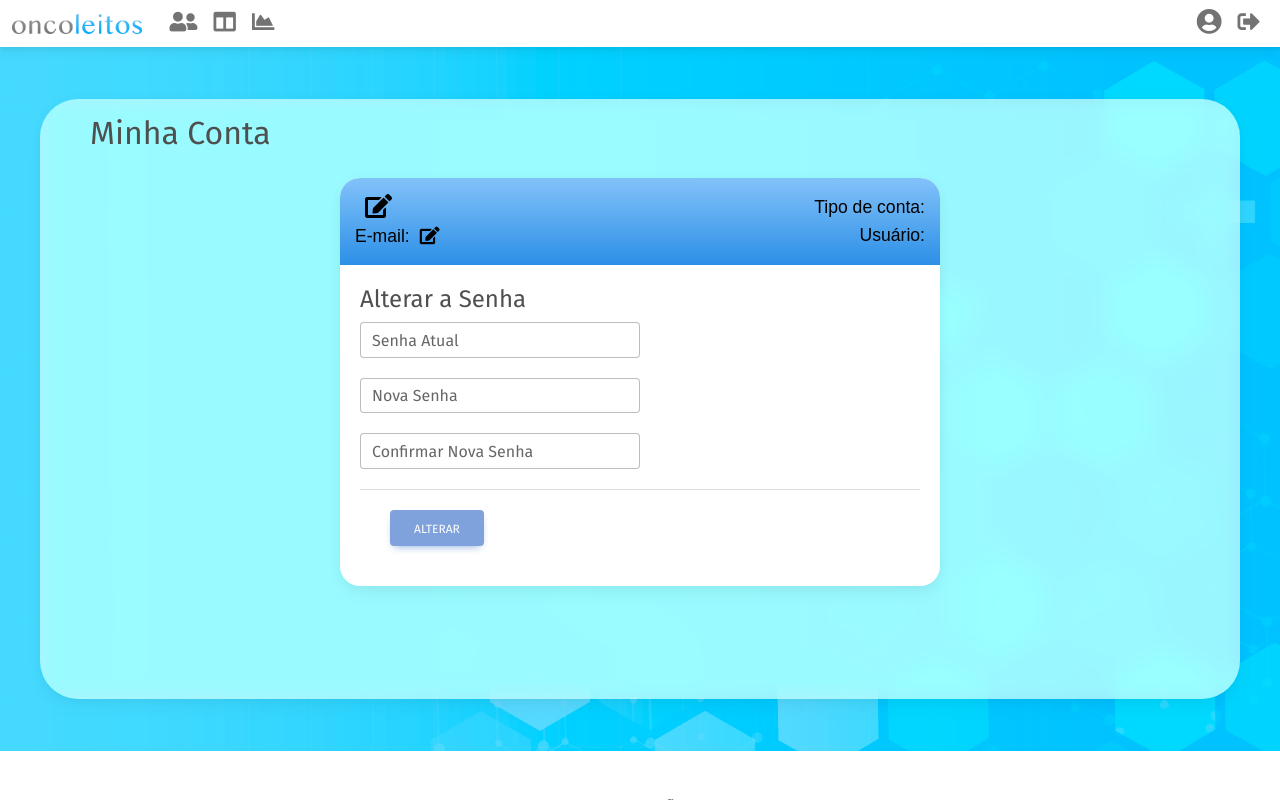
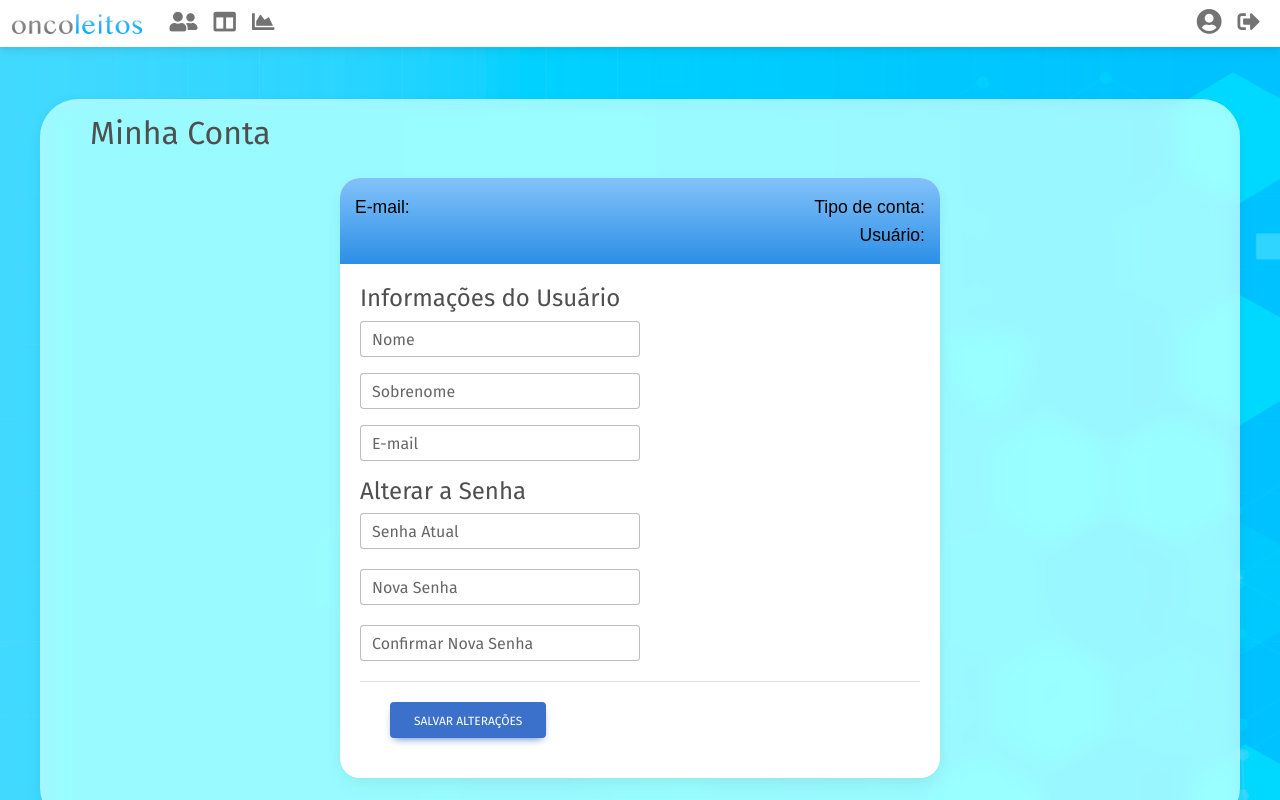
Before and after one commit to gabesness/gestao-leitos, a React (Create React App) app in the folder frontend/: page /MinhaConta in a window 1280 px wide. Shown: the top 800 px of the page. Built offline with nearby package versions, Linux system fonts and the light colour scheme.

Commit message:
alterar usuario front

```diff
--- a/frontend/src/components/Ficha/CabecalhoMeuUsuario.jsx
+++ b/frontend/src/components/Ficha/CabecalhoMeuUsuario.jsx
@@ -1,65 +1,5 @@
 import React, { useState } from 'react';
 import { MDBIcon, MDBModal, MDBModalDialog, MDBModalContent, MDBModalHeader, MDBModalTitle, MDBBtn, MDBModalBody, MDBInput, MDBModalFooter } from 'mdb-react-ui-kit';
-
-
-function ModalEditarNome({ isOpen, onClose }) {
-  const handleClose = () => {
-    if (isOpen) {
-      onClose();
-    }
-  };
-
-  return (
-    <MDBModal show={isOpen} setShow={handleClose} tabIndex='-1'>
-      <MDBModalDialog>
-        <MDBModalContent>
-          <MDBModalHeader>
-            <MDBModalTitle style={{ fontFamily: 'FiraSans-Medium, sans-serif' }}>
-              Editar Nome
-            </MDBModalTitle>
-            <MDBBtn className='btn-close' color='none' onClick={handleClose}></MDBBtn>
-          </MDBModalHeader>
-          <MDBModalBody style={{ fontFamily: 'FiraSans-Light, sans-serif' }}>
-            <MDBInput label="Nome" id="nome" type="text" />
-            <MDBInput label="Sobrenome" id="sobrenome" type="text" />
-          </MDBModalBody>
-          <MDBModalFooter>
-            <MDBBtn>Salvar</MDBBtn>
-          </MDBModalFooter>
-        </MDBModalContent>
-      </MDBModalDialog>
-    </MDBModal>
-  );
-}
-
-function ModalEditarEmail({ isOpen, onClose }) {
-  const handleClose = () => {
-    if (isOpen) {
-      onClose();
-    }
-  };
-
-  return (
-    <MDBModal show={isOpen} setShow={handleClose} tabIndex='-1'>
-      <MDBModalDialog>
-        <MDBModalContent>
-          <MDBModalHeader>
-            <MDBModalTitle style={{ fontFamily: 'FiraSans-Medium, sans-serif' }}>
-              Editar E-mail
-            </MDBModalTitle>
-            <MDBBtn className='btn-close' color='none' onClick={handleClose}></MDBBtn>
-          </MDBModalHeader>
-          <MDBModalBody style={{ fontFamily: 'FiraSans-Light, sans-serif' }}>
-            <MDBInput label="E-mail" id="email" type="email" />
-          </MDBModalBody>
-          <MDBModalFooter>
-            <MDBBtn>Salvar</MDBBtn>
-          </MDBModalFooter>
-        </MDBModalContent>
-      </MDBModalDialog>
-    </MDBModal>
-  );
-}
 
 
 const CabecalhoMeuUsuario = () => {
@@ -68,19 +8,6 @@ const CabecalhoMeuUsuario = () => {
   const username = localStorage.getItem('username');
   const cargo = localStorage.getItem('cargo');
 
-  const [isNomeModalOpen, setNomeModalOpen] = useState(false);
-  const [isEmailModalOpen, setEmailModalOpen] = useState(false);
-
-  const toggleNomeModal = () => {
-    console.log("botão nome");
-    setNomeModalOpen(!isNomeModalOpen);
-  };
-
-  const toggleEmailModal = () => {
-    console.log("botão e-mail");
-    setEmailModalOpen(!isEmailModalOpen);
-  };
-
   return (
     <div style={{ width: '100%', padding: '5px', background: 'linear-gradient(to top, #2c8fe6, #82c2fa)', borderTopLeftRadius: '20px', borderTopRightRadius: '20px' }}>
       <div style={{ padding: '10px', color: 'black' }}>
@@ -88,11 +15,9 @@ const CabecalhoMeuUsuario = () => {
           <div>
             <h3 style={{ marginBottom: '0px', fontSize: '1.5em', fontFamily: 'FiraSans-Medium, sans-serif' }}>
               <strong>{nome} {sobrenome}</strong>
-              <MDBIcon fas icon="edit" style={{ marginLeft: '10px', cursor: 'pointer' }} onClick={toggleNomeModal} />
             </h3>
             <p style={{ marginBottom: '0px', fontSize: '1.1em', fontFamily: 'FiraSans-Light, sans-serif' }}>
               E-mail:
-              <MDBIcon fas icon="edit" style={{ marginLeft: '10px', cursor: 'pointer' }} onClick={toggleEmailModal} />
             </p>
           </div>
           <div style={{ textAlign: 'right' }}>
@@ -105,9 +30,6 @@ const CabecalhoMeuUsuario = () => {
           </div>
         </div>
       </div>
-
-      <ModalEditarNome isOpen={isNomeModalOpen} onClose={toggleNomeModal} />
-      <ModalEditarEmail isOpen={isEmailModalOpen} onClose={toggleEmailModal} />
     </div>
   );
 };
--- a/frontend/src/pages/HomeAdm/HomeAdm.jsx
+++ b/frontend/src/pages/HomeAdm/HomeAdm.jsx
@@ -251,6 +251,17 @@ function QuadroLista({ usuarios, activeTab, selectedUser, handleUserClick, setAc
 }
 
 function QuadroFicha({ selectedUser }) {
+  const [firstName, setFirstName] = useState('');
+  const [lastName, setLastName] = useState('');
+  const [email, setEmail] = useState('');
+
+  useEffect(() => {
+    if (selectedUser) {
+      setFirstName(selectedUser.first_name || '');
+      setLastName(selectedUser.last_name || '');
+      setEmail(selectedUser.email || '');
+    }
+  }, [selectedUser]);
 
   const GerarSenha = async (event) => {
     event.preventDefault();
@@ -266,6 +277,28 @@ function QuadroFicha({ selectedUser }) {
       }
     } catch (error) {
       console.error('Erro ao criar senha:', error);
+      toast.error(error.response?.data?.erro || 'Erro desconhecido');
+    }
+  };
+
+  const EditarUsuario = async (event) => {
+    event.preventDefault();
+
+    try {
+      const response = await axios.patch(`${AxiosURL}/usuarios/${selectedUser.id}/editar_usuario/`, {
+        first_name: firstName,
+        last_name: lastName,
+        email: email,
+      });
+
+      if (response.status === 200) {
+        toast.success(response.data.message);
+        // setTimeout(() => {
+        //   window.location.reload();
+        // }, 2000);
+      }
+    } catch (error) {
+      console.error(error);
       toast.error(error.response?.data?.erro || 'Erro desconhecido');
     }
   };
@@ -287,9 +320,27 @@ function QuadroFicha({ selectedUser }) {
 
               <div>
                 <h4>Informações do Usuário</h4>
-                <MDBInput label="Nome" id="nome" className="mb-3"/>
-                <MDBInput label="Sobrenome" id="sobrenome" className="mb-3" />
-                <MDBInput label="E-mail" id="email" className="mb-3" value={selectedUser.email} />
+                <MDBInput
+                  label="Nome"
+                  id="nome"
+                  className="mb-3"
+                  value={firstName}
+                  onChange={(e) => setFirstName(e.target.value)}
+                />
+                <MDBInput
+                  label="Sobrenome"
+                  id="sobrenome"
+                  className="mb-3"
+                  value={lastName}
+                  onChange={(e) => setLastName(e.target.value)}
+                />
+                <MDBInput
+                  label="E-mail"
+                  id="email"
+                  className="mb-3"
+                  value={email}
+                  onChange={(e) => setEmail(e.target.value)}
+                />
               </div>
             </MDBRow>
           </MDBCardBody>
@@ -309,7 +360,7 @@ function QuadroFicha({ selectedUser }) {
               </MDBBtn>
             </div>
             <div>
-              <MDBBtn style={{ marginLeft: '10px' }}>SALVAR ALTERAÇÕES</MDBBtn>
+              <MDBBtn style={{ marginLeft: '10px' }} onClick={EditarUsuario} >SALVAR ALTERAÇÕES </MDBBtn>
             </div>
           </div>
         </MDBCard>
--- a/frontend/src/pages/MinhaConta/MinhaConta.jsx
+++ b/frontend/src/pages/MinhaConta/MinhaConta.jsx
@@ -3,71 +3,109 @@ import axios from 'axios';
 import {
   MDBBtn,
   MDBContainer,
-  MDBRow,
-  MDBCol,
   MDBCard,
   MDBCardBody,
   MDBInput,
-  MDBCheckbox,
-  MDBIcon,
-  MDBBadge,
-  MDBListGroup,
-  MDBListGroupItem,
-  MDBRipple,
-  MDBTextArea,
-  MDBModal,
-  MDBModalHeader,
-  MDBModalBody,
-  MDBModalFooter,
-  MDBModalDialog,
-  MDBModalContent,
-  MDBModalTitle,
-  MDBDropdown,
-  MDBDropdownMenu,
-  MDBDropdownItem,
-  MDBDropdownToggle,
-  MDBCardTitle,
-  MDBCardText,
-  UserListItem,
-}
-from 'mdb-react-ui-kit';
+} from 'mdb-react-ui-kit';
 import './MinhaConta.css';
-import Pagination from '../../components/Pagination/Pagination';
-import PacienteCard from '../../components/Cards/PacienteCard';
-import HistoricoCard from '../../components/Cards/HistoricoCard';
 import CabecalhoMeuUsuario from '../../components/Ficha/CabecalhoMeuUsuario';
-
+import { ToastContainer, toast } from 'react-toastify';
+import { AxiosURL } from '../../axios/Config';
 
 function QuadroFicha() {
+  const [username, setUsername] = useState('');
+  const [firstName, setFirstName] = useState('');
+  const [lastName, setLastName] = useState('');
+  const [email, setEmail] = useState('');
+  const idUser = localStorage.getItem('idUser');
+
+  useEffect(() => {
+    const fetchUser = async () => {
+      try {
+        const response = await axios.get(`${AxiosURL}/usuarios/${idUser}/info/`);
+        const userData = response.data;
+        console.log('Dados do usuário:', userData);
+        // Atualiza os estados com as informações recebidas
+        setUsername(userData.username || '');
+        setFirstName(userData.first_name || '');
+        setLastName(userData.last_name || '');
+        setEmail(userData.email || '');
+      } catch (error) {
+        console.error("Erro ao buscar informações:", error);
+      }
+    };
+
+    if (idUser) {
+      fetchUser();
+    }
+  }, [idUser]);
+
+  const EditarUsuario = async (event) => {
+    event.preventDefault();
+
+    try {
+      const response = await axios.patch(`${AxiosURL}/usuarios/${idUser}/editar_usuario/`, {
+        first_name: firstName,
+        last_name: lastName,
+        email: email,
+      });
+
+      if (response.status === 200) {
+        toast.success(response.data.message);
+        setTimeout(() => {
+          window.location.reload();
+        }, 2000);
+      }
+    } catch (error) {
+      console.error("Erro ao salvar alterações:", error);
+      toast.error(error.response?.data?.erro || 'Erro desconhecido');
+    }
+  };
+
   return (
-  <MDBCard style={{ borderTopLeftRadius: '20px', borderTopRightRadius: '20px', borderBottomLeftRadius: '20px', borderBottomRightRadius: '20px', width: '100%', maxWidth: '600px'}}>
+    <MDBCard style={{ borderRadius: '20px', width: '100%', maxWidth: '600px' }}>
       <CabecalhoMeuUsuario />
       <MDBCardBody style={{ padding: '20px' }}>
-
+        <div className="col-md-6">
+          <h4>Informações do Usuário</h4>
+          <MDBInput
+            label="Nome"
+            id="nome"
+            className="mb-3"
+            value={firstName}
+            onChange={(e) => setFirstName(e.target.value)}
+          />
+          <MDBInput
+            label="Sobrenome"
+            id="sobrenome"
+            className="mb-3"
+            value={lastName}
+            onChange={(e) => setLastName(e.target.value)}
+          />
+          <MDBInput
+            label="E-mail"
+            id="email"
+            className="mb-3"
+            value={email}
+            onChange={(e) => setEmail(e.target.value)}
+          />
+        </div>
         <div className="col-md-6">
           <div>
             <h4>Alterar a Senha</h4>
-                <MDBInput label="Senha Atual" id="SenhaAtual" style={{ marginBottom: '20px' }}/>
-
-                <MDBInput label="Nova Senha" id="SenhaAtual" style={{ marginBottom: '20px' }}/>
-
-                <MDBInput label="Confirmar Nova Senha" id="SenhaAtual" style={{ marginBottom: '20px' }}/>
-
+            <MDBInput label="Senha Atual" id="SenhaAtual" style={{ marginBottom: '20px' }} />
+            <MDBInput label="Nova Senha" id="NovaSenha" style={{ marginBottom: '20px' }} />
+            <MDBInput label="Confirmar Nova Senha" id="ConfirmarNovaSenha" style={{ marginBottom: '20px' }} />
           </div>
         </div>
-
         <div style={{ padding: '20px', marginTop: '10px', display: 'flex', justifyContent: 'space-between', borderTop: '1px solid rgba(0,0,0,.125)' }}>
           <div>
-        <MDBBtn style={{ marginLeft: '10px' }} disabled>ALTERAR</MDBBtn>
+            <MDBBtn style={{ marginLeft: '10px' }} onClick={EditarUsuario}>SALVAR ALTERAÇÕES</MDBBtn>
           </div>
         </div>
-
       </MDBCardBody>
-
-
     </MDBCard>
-
-  )
+  );
 }
 
 function MinhaConta() {
@@ -77,10 +115,11 @@ function MinhaConta() {
         <h2 style={{ marginTop: '15px', marginLeft: '50px', marginBottom: '-22px' }}>Minha Conta</h2>
         <MDBCardBody className='p-5'>
           <div className="d-flex justify-content-center">
-            <QuadroFicha/>
+            <QuadroFicha />
           </div>
         </MDBCardBody>
       </MDBCard>
+      <ToastContainer />
     </MDBContainer>
   );
 }
```
Lines whose indentation alone changed are shown as unchanged.
